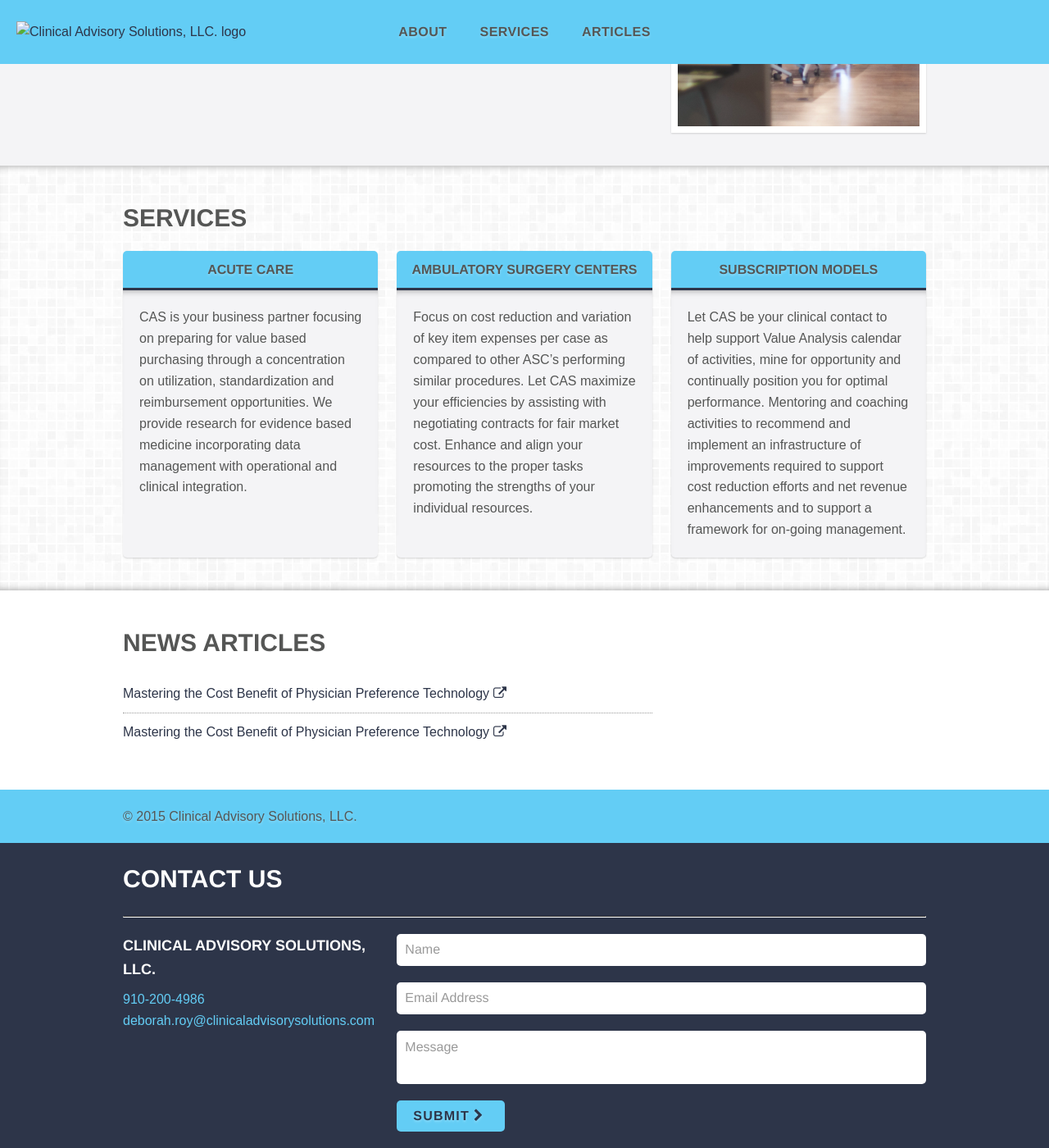
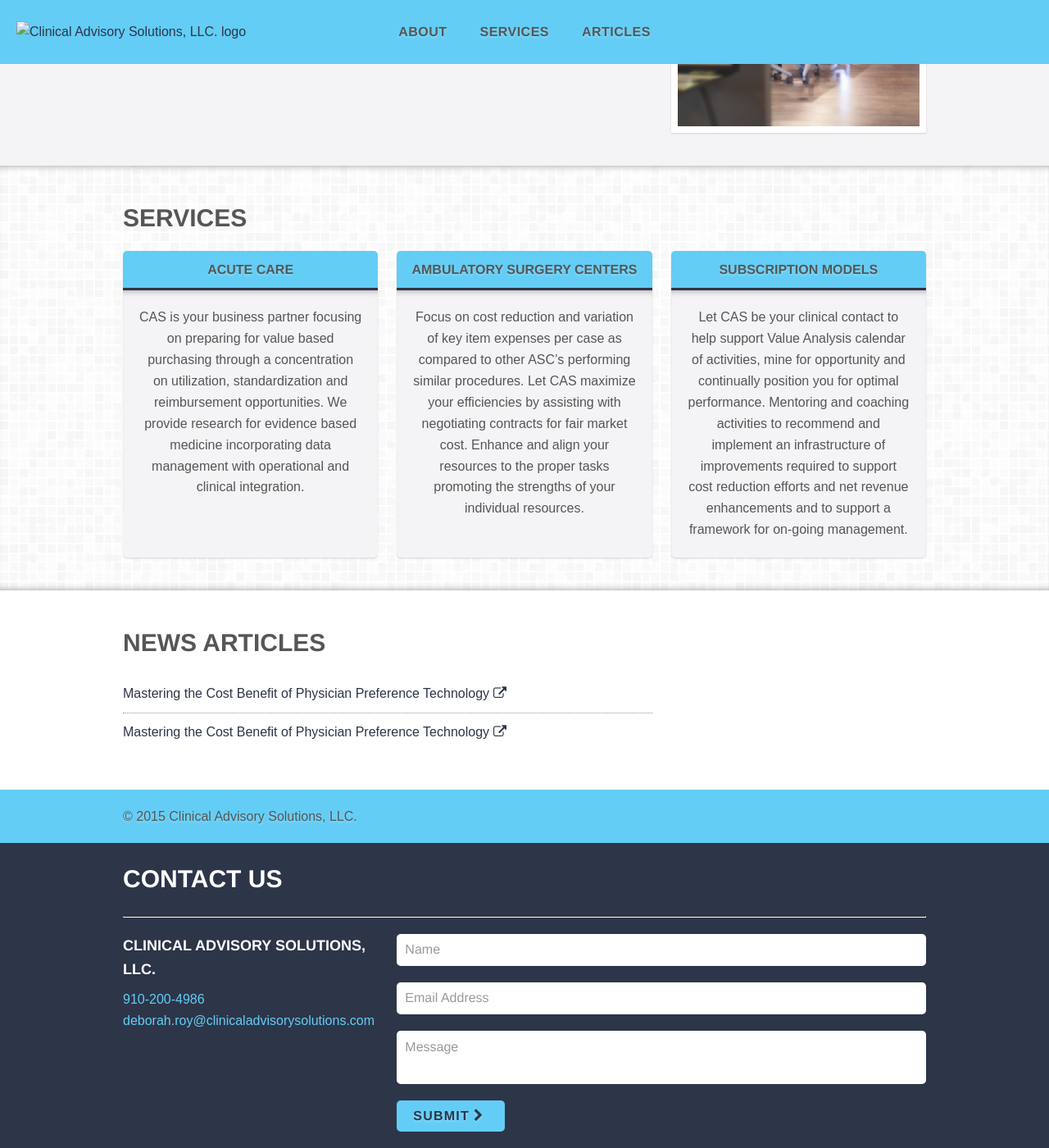
Before and after one commit to quattromani/clinicaladvisorysolutions, a Jekyll site: the page built from index.html, in a window 1280 px wide and 1400 px high, scrolled down 1126 px. Shown: the whole window at 82% size. Built offline with Jekyll 4.4.1, drawn with Linux system fonts in a browser that asks for light colours; nearby versions of some CDN libraries.

```diff
--- a/css/scss/globals/_sections.scss
+++ b/css/scss/globals/_sections.scss
@@ -42,6 +42,7 @@
 
     div {
       @include padding($base-spacing);
+      text-align: center;
       box-shadow: inset 0 7px 9px -7px rgba(0,0,0,.4);
     }
   }
--- a/css/scss/theme/_body-vars.scss
+++ b/css/scss/theme/_body-vars.scss
@@ -1,3 +1,3 @@
 // =Body
-$body-bg: $color-white;
+$body-bg: $color-brand-primary-complimentary;
 $body-pattern: null;
--- a/js/production.js
+++ b/js/production.js
@@ -17,7 +17,9 @@ function equalHeight(group) {
 }
 
 $(document).ready(function() {
-  equalHeight($('.card'));
+  if ($(window).width() > mediumBreakPoint) {
+    equalHeight($('.card'));
+  }
 });
 
 // Make room for the fixed header
--- a/js/scripts/equal-height.js
+++ b/js/scripts/equal-height.js
@@ -14,5 +14,7 @@ function equalHeight(group) {
 }
 
 $(document).ready(function() {
-  equalHeight($('.card'));
+  if ($(window).width() > mediumBreakPoint) {
+    equalHeight($('.card'));
+  }
 });
```
Also changed, not shown: css/main.css, js/production.min.js, 1 other file.
